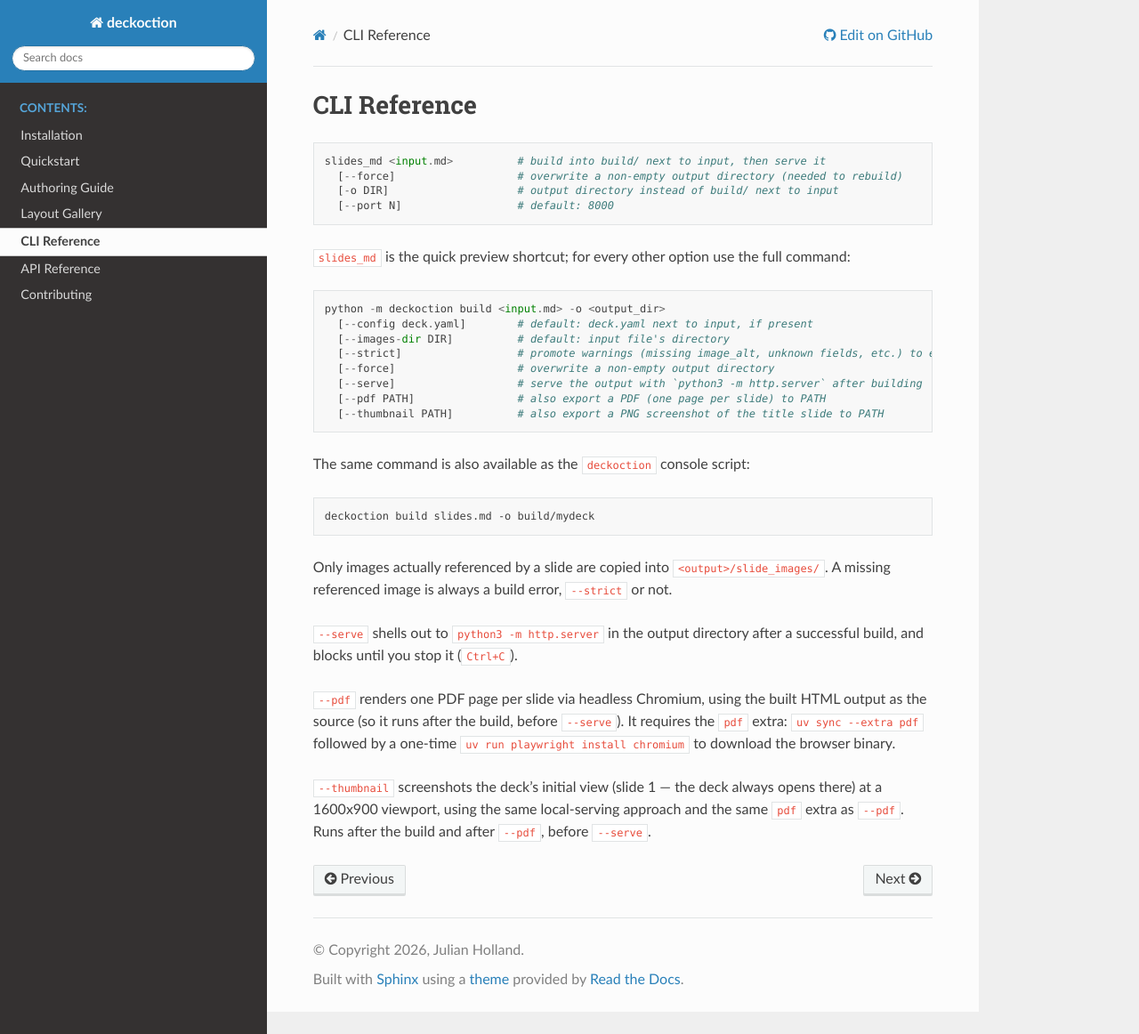
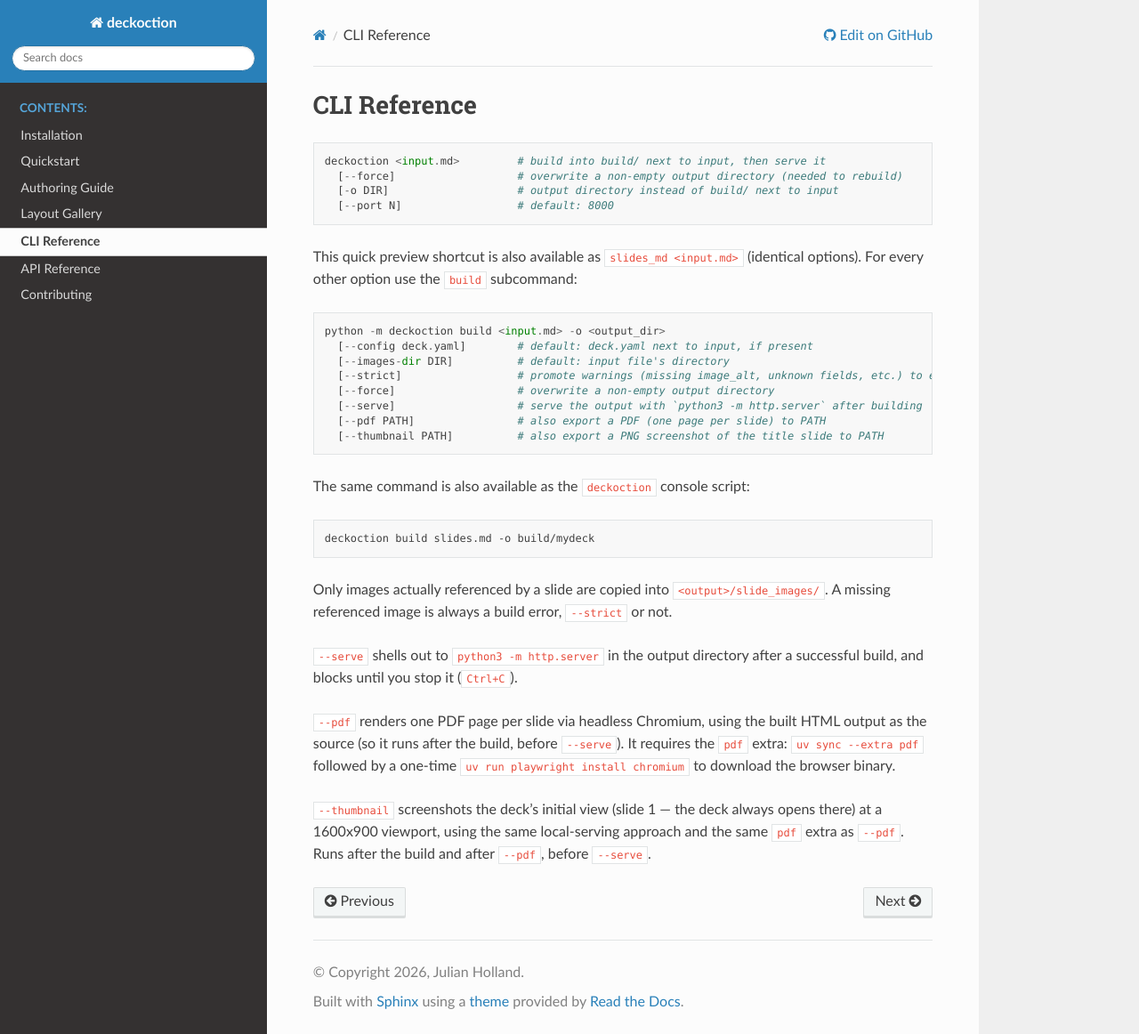
Before and after one commit to julianholland/slides_md, a Sphinx documentation site: the page built from docs/cli.md, in a window 1280 px wide and 1162 px high. Shown: the whole window at 89% size. Built offline with Sphinx 7.4.7 and the Read the Docs theme 3.1.0, drawn with Linux system fonts in a browser that asks for light colours.

Commit message:
CLI: make `deckoction slides.md` build and serve like slides_md
Without a leading subcommand or option, main() delegates to serve_main;
`deckoction build ...` is unchanged.

Co-Authored-By: Claude Opus 5.5 <noreply@anthropic.com>

````diff
--- a/docs/cli.md
+++ b/docs/cli.md
@@ -1,13 +1,14 @@
 # CLI Reference
 
 ```
-slides_md <input.md>          # build into build/ next to input, then serve it
+deckoction <input.md>         # build into build/ next to input, then serve it
   [--force]                   # overwrite a non-empty output directory (needed to rebuild)
   [-o DIR]                    # output directory instead of build/ next to input
   [--port N]                  # default: 8000
 ```
 
-`slides_md` is the quick preview shortcut; for every other option use the full command:
+This quick preview shortcut is also available as `slides_md <input.md>` (identical
+options). For every other option use the `build` subcommand:
 
 ```
 python -m deckoction build <input.md> -o <output_dir>
````
Also changed, not shown: CHANGELOG.md (+7 -0 lines), CLAUDE.md (+1 -1 lines), README.md (+5 -4 lines), docs/installation.md (+1 -1 lines), docs/quickstart.md (+1 -1 lines), 2 other files.
